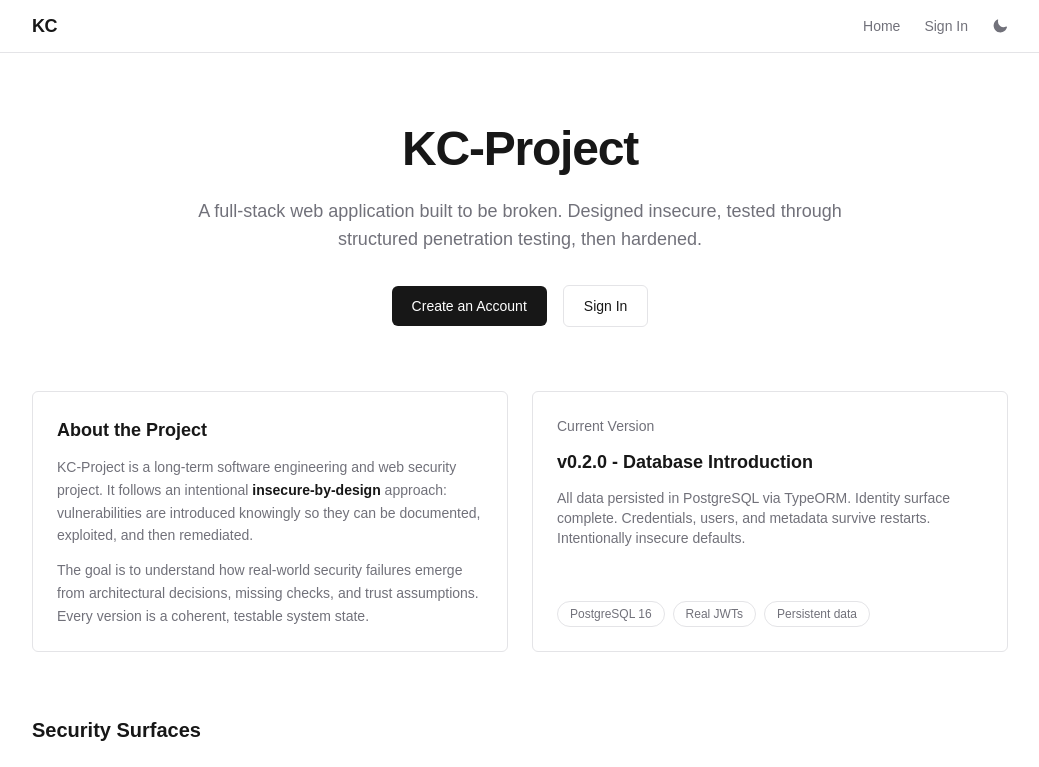
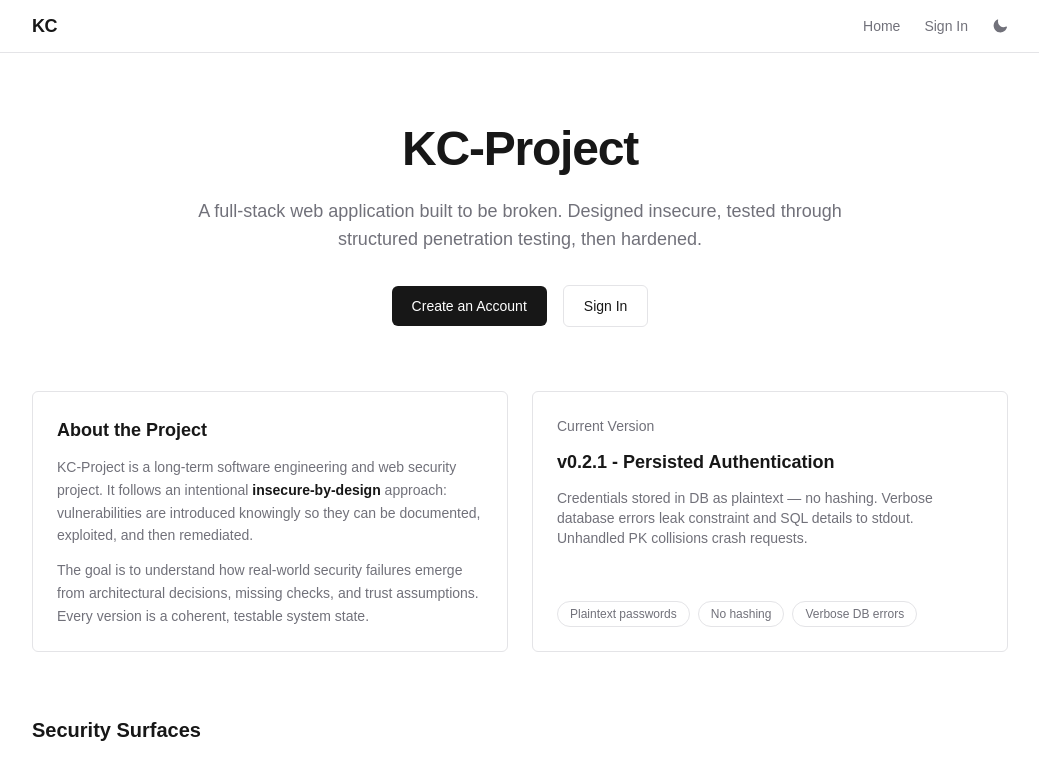
Before and after one commit to KLJr-Dev/KC-Project, a Next.js app in the folder frontend/: page / in a window 1280 px wide. Shown: the top 767 px of the page, without its empty margins (120-1159 px from the left). Built offline with nearby package versions, Linux system fonts and the light colour scheme.

Commit message:
v0.2.1 frontend: bump version badge to Persisted Authentication
- Version badge: v0.2.1 - Persisted Authentication
- Description: plaintext credentials, no hashing, verbose DB errors
- Tags: Plaintext passwords, No hashing, Verbose DB errors

```diff
--- a/frontend/app/page.tsx
+++ b/frontend/app/page.tsx
@@ -80,21 +80,21 @@ export default function HomePage() {
         <div className="flex flex-col justify-between rounded-md border border-border p-6">
           <div className="space-y-3">
             <h2 className="text-sm font-medium text-muted">Current Version</h2>
-            <p className="text-lg font-semibold text-foreground">v0.2.0 - Database Introduction</p>
+            <p className="text-lg font-semibold text-foreground">v0.2.1 - Persisted Authentication</p>
             <p className="text-sm text-muted">
-              All data persisted in PostgreSQL via TypeORM. Identity surface complete. Credentials,
-              users, and metadata survive restarts. Intentionally insecure defaults.
+              Credentials stored in DB as plaintext — no hashing. Verbose database errors leak
+              constraint and SQL details to stdout. Unhandled PK collisions crash requests.
             </p>
           </div>
           <div className="mt-6 flex flex-wrap gap-2">
             <span className="rounded-full border border-border px-3 py-1 text-xs text-muted">
-              PostgreSQL 16
+              Plaintext passwords
             </span>
             <span className="rounded-full border border-border px-3 py-1 text-xs text-muted">
-              Real JWTs
+              No hashing
             </span>
             <span className="rounded-full border border-border px-3 py-1 text-xs text-muted">
-              Persistent data
+              Verbose DB errors
             </span>
           </div>
         </div>
```
